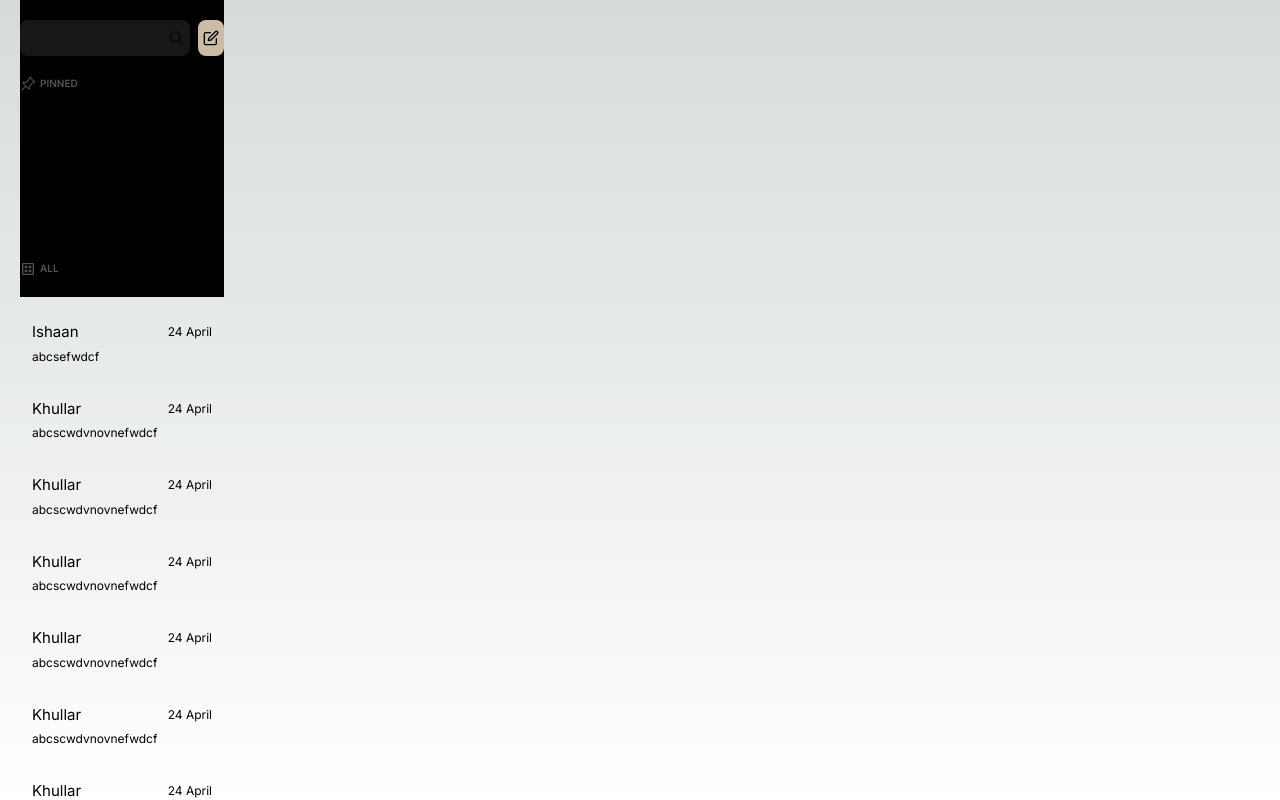
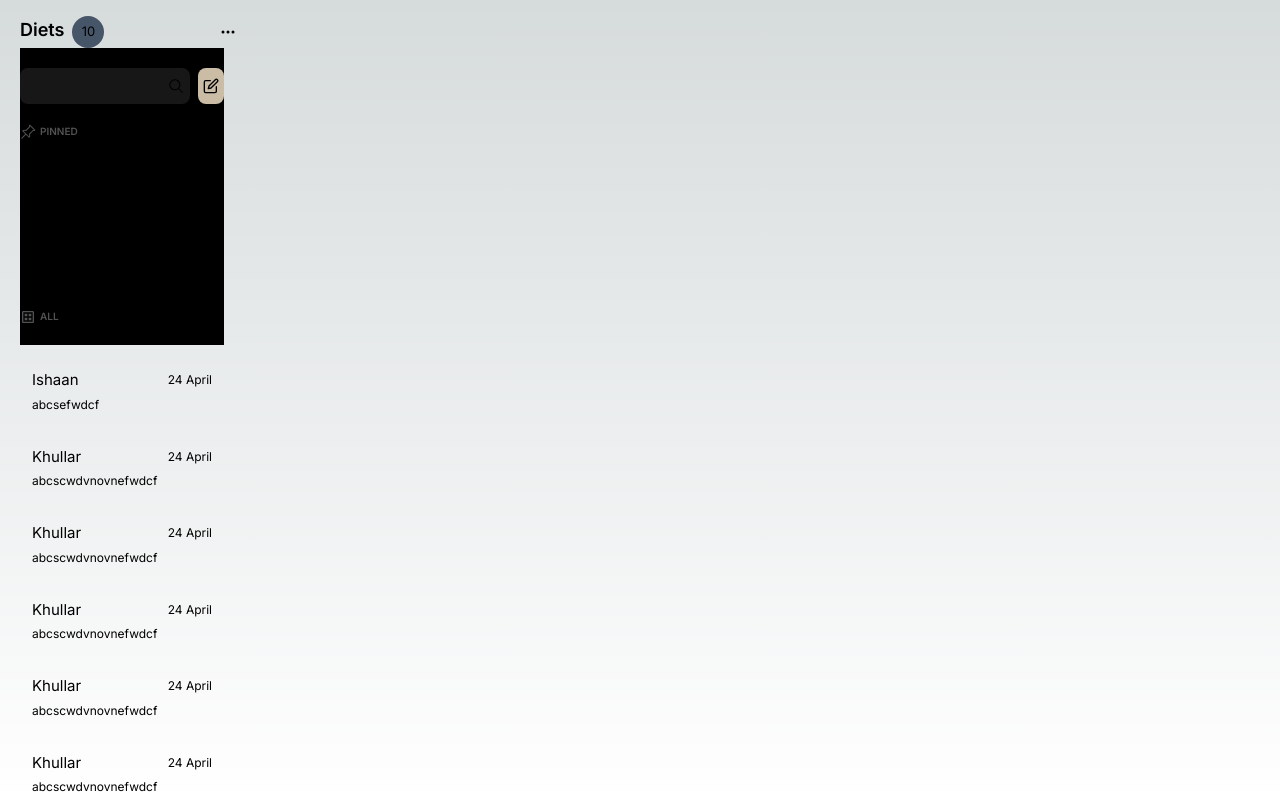
Before and after one commit to ishk9/getYourDiet, a Next.js app in the folder client/: page /Home in a window 1280 px wide. Built offline with nearby package versions, Linux system fonts and the light colour scheme.

Commit message:
Added the header section!

```diff
--- a/client/app/Home/page.js
+++ b/client/app/Home/page.js
@@ -2,13 +2,29 @@
 import React, { useState } from 'react'
 import History from '@/components/History'
 import { IoReorderThreeOutline } from "react-icons/io5";
-
+import { BsThreeDots } from "react-icons/bs";
 
 export default function Home() {
     const [history, showHistory] = useState(false);
+    const [diets, numberDiets] = useState(10);
     return (
         <main className='flex flex-row h-screen w-screen'>
-            <div className={`${history ? "w-4/5" : "w-0"} lg:w-1/5 overflow-auto`}>
+            <div className={`${history ? "w-3/5" : "w-0"} lg:w-1/5 overflow-auto`}>
+
+                <div className='flex justify-between px-5 items-center mt-4'>
+                    <div className='flex'>
+                        <h1 className='text-lg font-semibold mr-2'>Diets</h1>
+                        <div className='flex justify-center items-center h-8 w-8 rounded-full bg-slate-600'>
+                            <p className='text-[13px]'>{diets}</p>
+                        </div>
+                    </div>
+                    <button onClick={() => {}}>
+                        <BsThreeDots />
+                    </button>
+
+                </div>
+
+
                 <History />
             </div>
 
```
